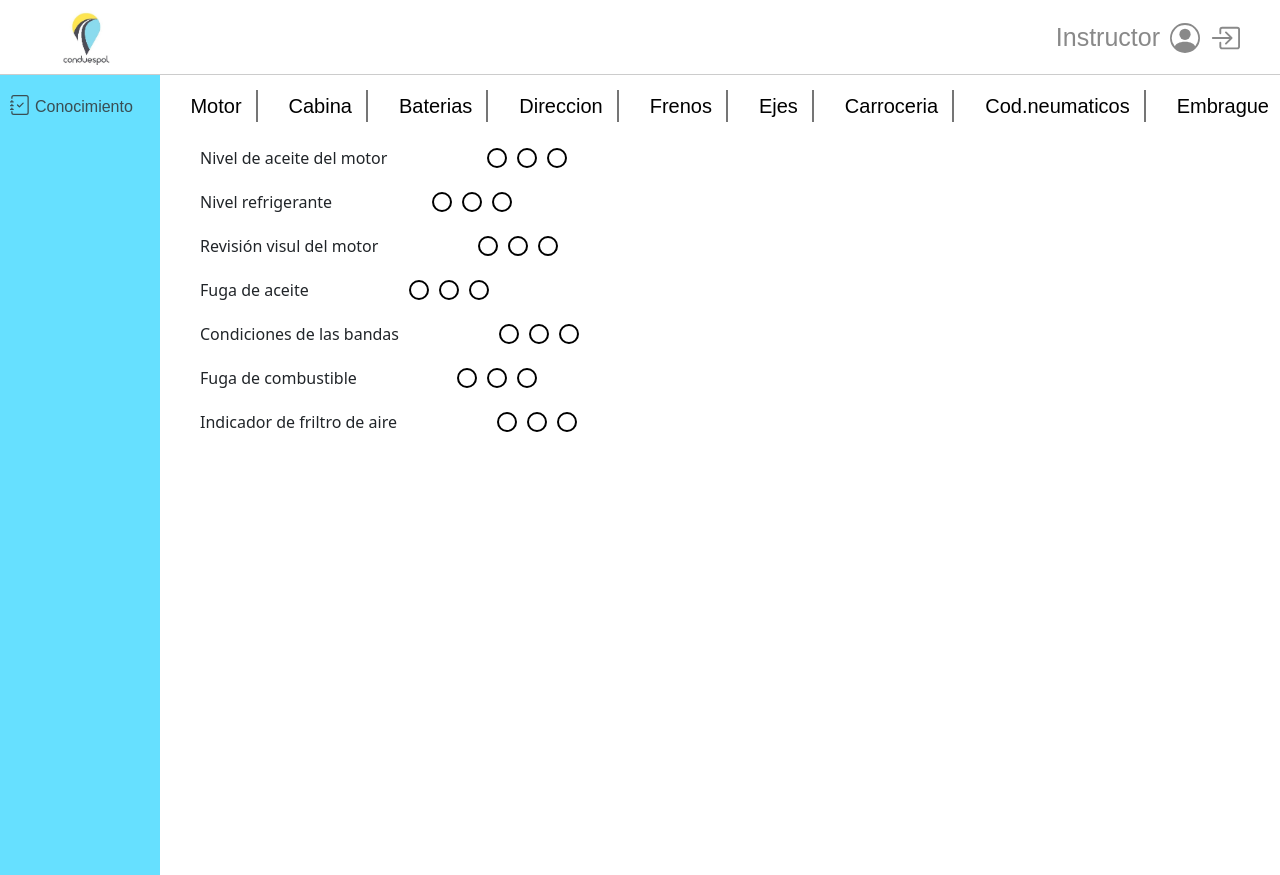
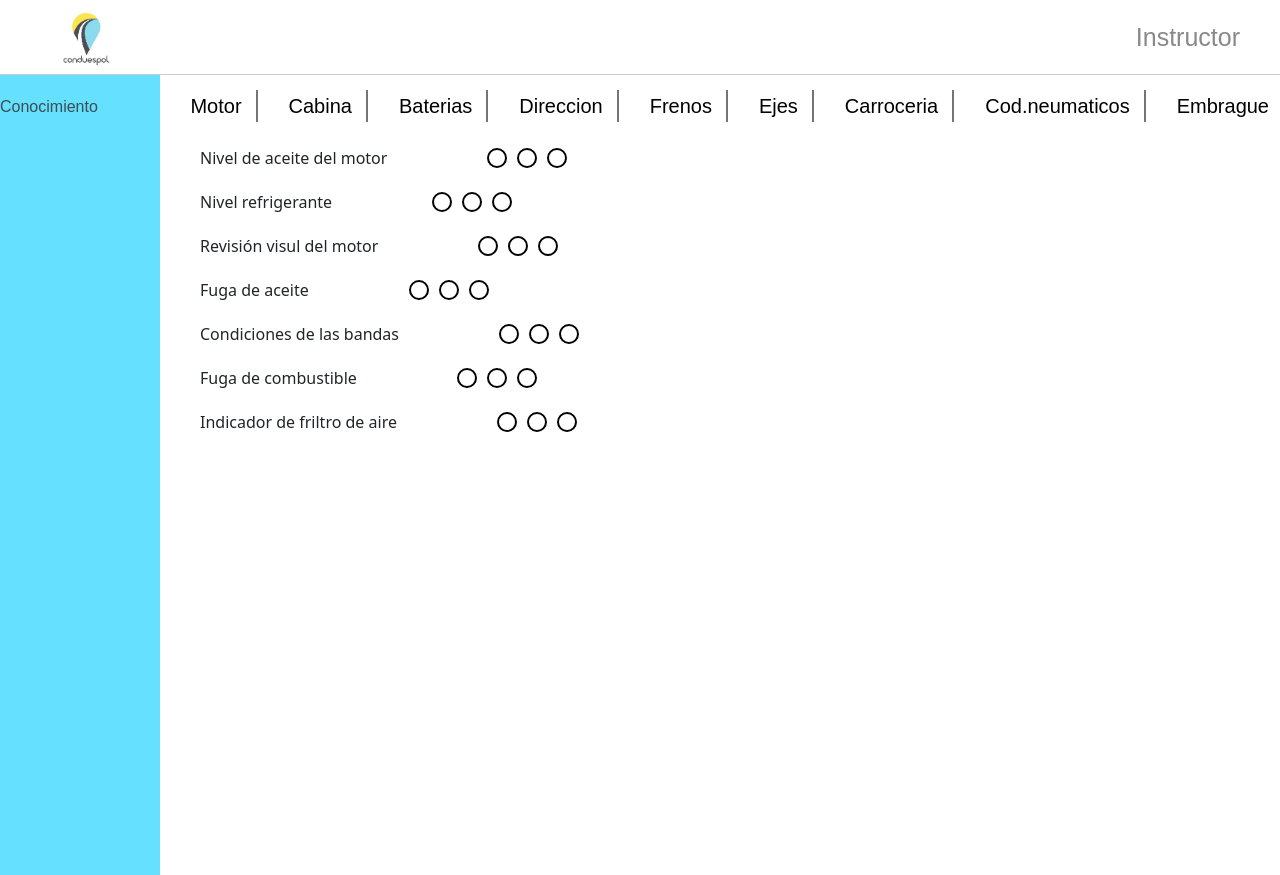
Before and after one commit to Calfson/formulario, a plain HTML site: page Diseño-html/index.html in a window 1280 px wide. Shown: the top 875 px of the page. Drawn offline with nearby package versions, Linux system fonts and the light colour scheme.

Commit message:
Add files via upload

```diff
--- a/Diseño-html/Style.css
+++ b/Diseño-html/Style.css
@@ -56,20 +56,15 @@ body {
     justify-content: flex-start;
 
 }
+
 .izquierda .Conocimiento{
     margin-right: auto;
     font-family: Arial, sans-serif;
     color: rgba(49, 49, 49, 0.836);
     margin-top: 20px;
 }
-.izquierda svg {
-    width: 20px;
-    height: 20px;
-    margin-right: 5px;
-    fill: rgba(49, 49, 49, 0.836);
-    margin-top: 20px;
 
-}
+
 
 .panel {
     display: flex;
--- a/Diseño-html/index.html
+++ b/Diseño-html/index.html
@@ -18,25 +18,11 @@
             <div class="user-icons">
             <span class="instructor">Instructor</span>
 
-            <svg xmlns="http://www.w3.org/2000/svg" class="bi bi-person-circle user-icon" viewBox="0 0 16 16">
-                <path d="M11 6a3 3 0 1 1-6 0 3 3 0 0 1 6 0"/>
-                <path fill-rule="evenodd" d="M0 8a8 8 0 1 1 16 0A8 8 0 0 1 0 8m8-7a7 7 0 0 0-5.468 11.37C3.242 11.226 4.805 10 8 10s4.757 1.225 5.468 2.37A7 7 0 0 0 8 1"/>
-            </svg>
-
-            <svg xmlns="http://www.w3.org/2000/svg" class="bi bi-box-arrow-in-right" viewBox="0 0 16 16">
-                <path fill-rule="evenodd" d="M6 3.5a.5.5 0 0 1 .5-.5h8a.5.5 0 0 1 .5.5v9a.5.5 0 0 1-.5.5h-8a.5.5 0 0 1-.5-.5v-2a.5.5 0 0 0-1 0v2A1.5 1.5 0 0 0 6.5 14h8a1.5 1.5 0 0 0 1.5-1.5v-9A1.5 1.5 0 0 0 14.5 2h-8A1.5 1.5 0 0 0 5 3.5v2a.5.5 0 0 0 1 0z"/>
-                <path fill-rule="evenodd" d="M11.854 8.354a.5.5 0 0 0 0-.708l-3-3a.5.5 0 1 0-.708.708L10.293 7.5H1.5a.5.5 0 0 0 0 1h8.793l-2.147 2.146a.5.5 0 0 0 .708.708z"/>
-            </svg>
-
             </div>
         </div>
 
         <div class="izquierda">
-            <svg xmlns="http://www.w3.org/2000/svg" class="bi bi-journal-check" viewBox="0 0 16 16">
-                <path fill-rule="evenodd" d="M10.854 6.146a.5.5 0 0 1 0 .708l-3 3a.5.5 0 0 1-.708 0l-1.5-1.5a.5.5 0 1 1 .708-.708L7.5 8.793l2.646-2.647a.5.5 0 0 1 .708 0"/>
-                <path d="M3 0h10a2 2 0 0 1 2 2v12a2 2 0 0 1-2 2H3a2 2 0 0 1-2-2v-1h1v1a1 1 0 0 0 1 1h10a1 1 0 0 0 1-1V2a1 1 0 0 0-1-1H3a1 1 0 0 0-1 1v1H1V2a2 2 0 0 1 2-2"/>
-                <path d="M1 5v-.5a.5.5 0 0 1 1 0V5h.5a.5.5 0 0 1 0 1h-2a.5.5 0 0 1 0-1zm0 3v-.5a.5.5 0 0 1 1 0V8h.5a.5.5 0 0 1 0 1h-2a.5.5 0 0 1 0-1zm0 3v-.5a.5.5 0 0 1 1 0v.5h.5a.5.5 0 0 1 0 1h-2a.5.5 0 0 1 0-1z"/>
-            </svg>
+
             <span class="Conocimiento">Conocimiento</span>
         </div>
 
```
